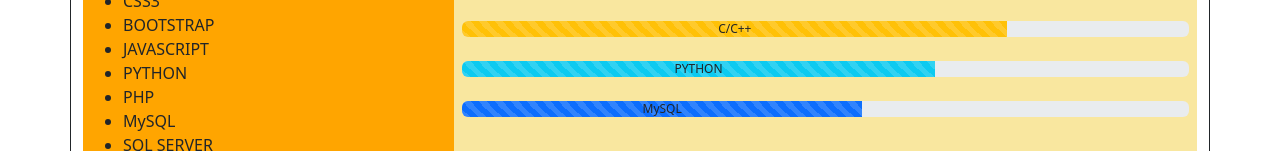
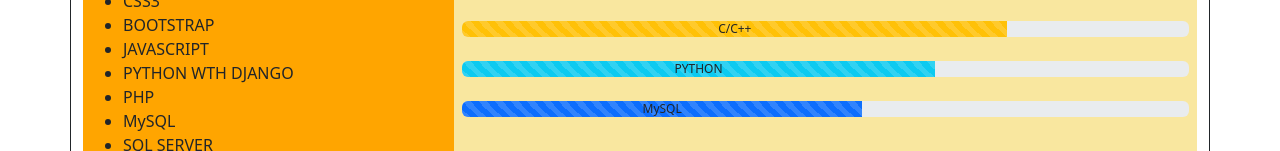
Before and after one commit to NehaGavali1/resume, a plain HTML site: page resume/index.html in a window 1280 px wide. Shown: the part 1154-1305 px from the top of the page. Drawn offline with nearby package versions, Linux system fonts and the light colour scheme.

Commit message:
Update index.html

```diff
--- a/resume/index.html
+++ b/resume/index.html
@@ -141,7 +141,7 @@
       <div class="row"><!--row start4-->
         <div class="col-sm-4  gx-5 p-2  text-center" id="grad1">
           <div class="col" id="certi"><b>CERTIFICATION</b><br><ul>
-           <li>C PROGRAMMING</li><li>C++</li> <li>HTML5</li><li>CSS3</li><li>BOOTSTRAP</li><li>JAVASCRIPT</li><li>PYTHON</li>  <li>PHP</li>
+           <li>C PROGRAMMING</li><li>C++</li> <li>HTML5</li><li>CSS3</li><li>BOOTSTRAP</li><li>JAVASCRIPT</li><li>PYTHON WTH DJANGO</li>  <li>PHP</li>
            <li> MySQL</li>
              <li>SQL SERVER</li>
            <li>NODEJS</li>
```
